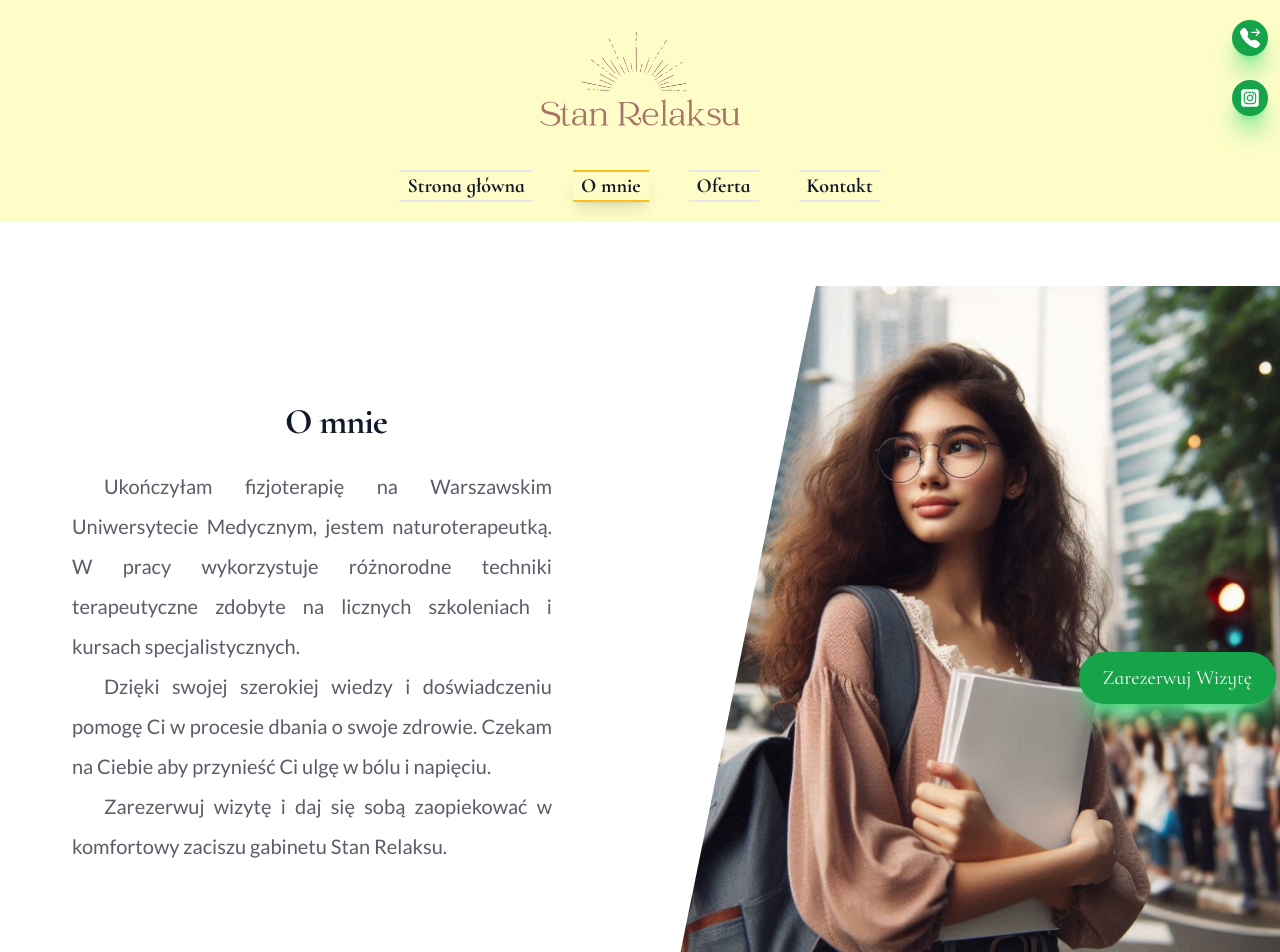
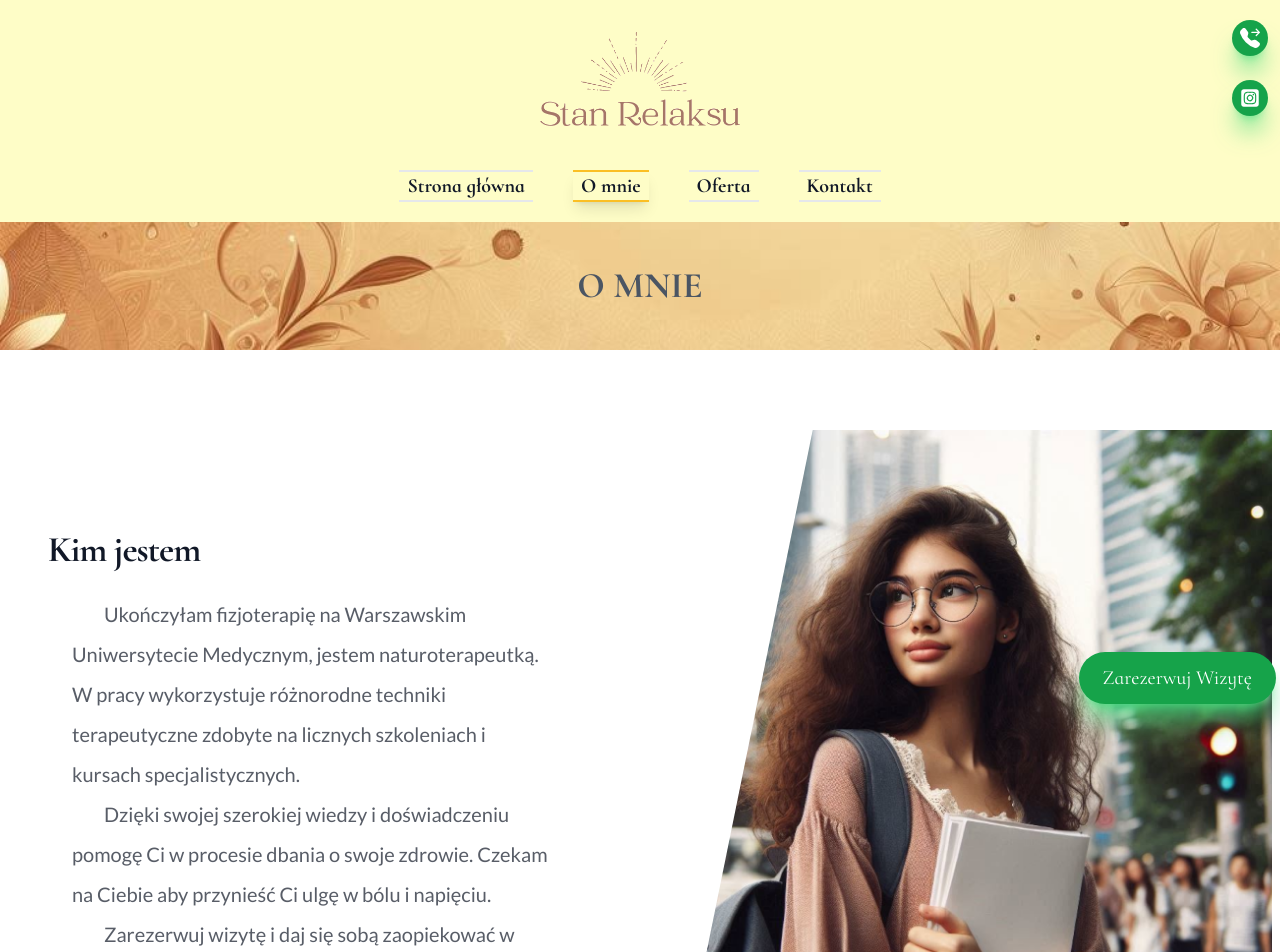
Before and after one commit to PiotrRegulski/stan-relaksu, a Next.js app: page /about in a window 1280 px wide. Shown: the top 952 px of the page. Built offline with nearby package versions, Linux system fonts and the light colour scheme.

Commit message:
improved image display on different screens

```diff
--- a/src/app/about/page.tsx
+++ b/src/app/about/page.tsx
@@ -3,7 +3,13 @@ import React from "react";
 
 const About = () => {
   return (
+    <>
+    <div  className=" grid grid-cols-1 gap-2 place-items-center h-min md:h-32 bg-cover bg-center "
+    style={{ backgroundImage: "url('/ofertabg.png')" }}>  <h1 className=" px-4 py-3 md:text-4xl text-xl  text-center font-bold uppercase text-gray-600">
+    O mnie
+  </h1></div>
     <div id="about" className="relative bg-white overflow-hidden mt-16">
+
       <div className="max-w-7xl mx-auto">
         <div className="relative z-10 pb-8 bg-white sm:pb-16 md:pb-20 lg:max-w-2xl lg:w-full lg:pb-28 xl:pb-32">
           <svg
@@ -16,15 +22,15 @@ const About = () => {
             <polygon points="50,0 100,0 50,100 0,100"></polygon>
           </svg>
 
-          <div className="pt-1"></div>
 
-          <main className="mt-10 mx-auto max-w-5xl px-12 sm:mt-12 sm:px-6 md:mt-16 lg:mt-20 lg:px-8 xl:mt-28">
+<div className="pt-1"></div>
+          <main className="mt-6 mx-auto max-w-5xl px-2 md:px-12 sm:mt-12 sm:px-6 md:mt-16 lg:mt-20 lg:px-8 xl:mt-28">
             <div className="sm:text-center lg:text-left">
-              <h2 className="my-6 text-center text-2xl tracking-tight font-extrabold text-gray-900 sm:text-3xl md:text-4xl">
-                O mnie
+              <h2 className="my-6 pl-4 text-left text-2xl tracking-tight font-extrabold text-gray-900 sm:text-3xl md:text-4xl ">
+              Kim jestem
               </h2>
 
-              <article className="text-xl font-[Lato] px-10 mr-12  text-justify leading-loose text-pretty text-gray-900/70">
+              <article className="text-xl font-[Lato] md:px-10 md:mr-12 leading-loose text-pretty text-gray-900/70">
                 {" "}
                 <p className="indent-8">
                   Ukończyłam fizjoterapię na Warszawskim Uniwersytecie
@@ -46,16 +52,18 @@ const About = () => {
           </main>
         </div>
       </div>
-      <div className="lg:absolute lg:inset-y-0 lg:right-0 lg:w-1/2">
+      <div className="relative w-[95vw] h-96 my-4 mx-2 lg:absolute lg:inset-y-0 lg:right-0 lg:w-1/2 lg:h-full" >
         <Image
-          className="h-56 w-full object-cover object-top sm:h-72 md:h-96 lg:w-full lg:h-full"
+          className=" absolute lg:static"
           src="/hero.png"
           alt=" hero"
           layout="fill"
           objectFit="cover"
+          objectPosition="top"
+
         />
       </div>
-    </div>
+    </div></>
   );
 };
 
```
